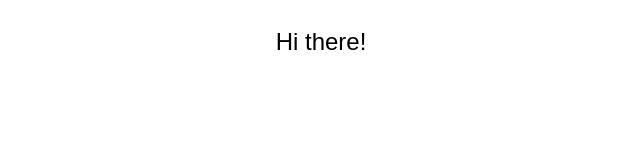
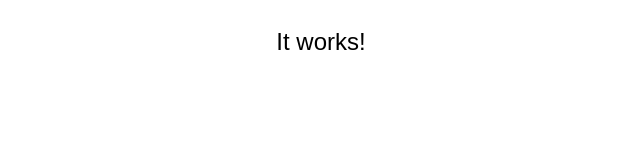
Before and after one commit to bill742/boilerplate, a website: page index.html in a window 1280 px wide. Shown: the full height of the page, 319-959 px from the left. Drawn offline with Linux system fonts and the light colour scheme.

Commit message:
updating copy

```diff
--- a/index.html
+++ b/index.html
@@ -8,7 +8,7 @@
   <link rel="stylesheet" href="css/main.css">
 </head>
 <body>
-  <h1>Hi there!</h1>
+  <h1>It works!</h1>
 
 
   <script src="js/scripts.js"></script>
```
Also changed, not shown: README.md.
